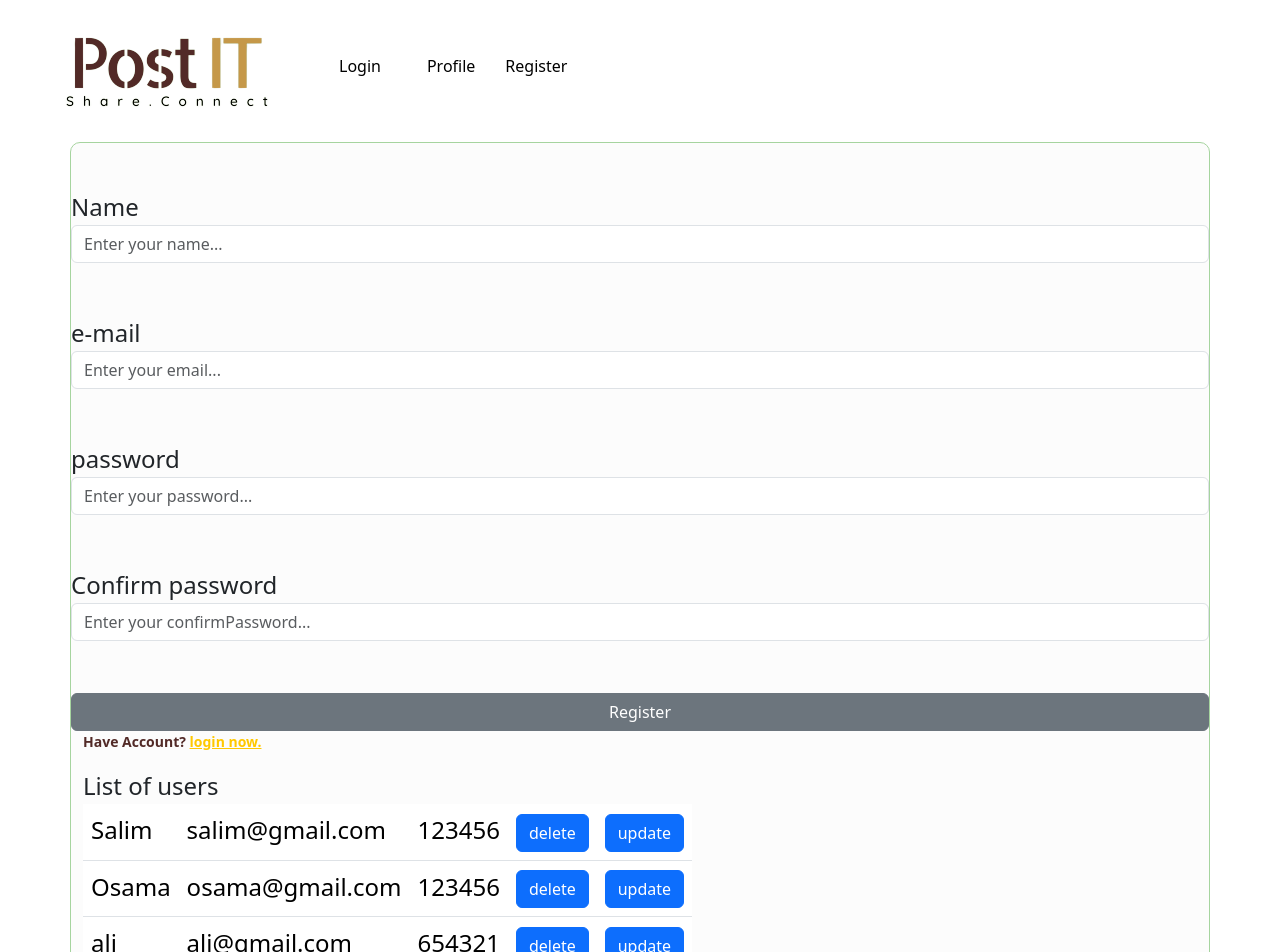
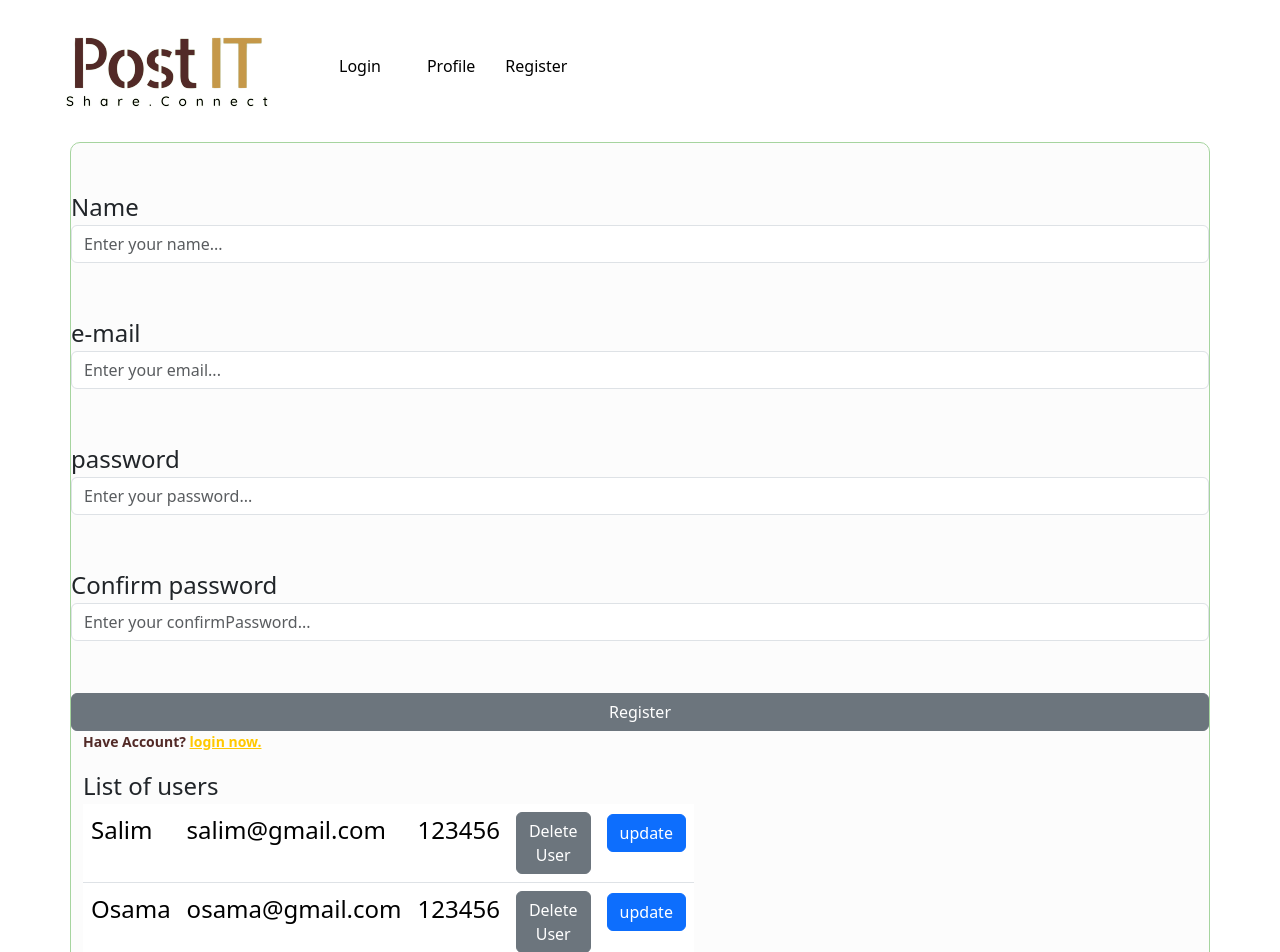
Before and after one commit to SalimAboobakar/postit-app, a React (Create React App) app in the folder client/: page /register in a window 1280 px wide. Shown: the top 952 px of the page. Built offline with nearby package versions, Linux system fonts and the light colour scheme.

Commit message:
add delete user reducer

```diff
--- a/client/src/Components/Register.js
+++ b/client/src/Components/Register.js
@@ -8,7 +8,7 @@ import { useForm, useFormState } from "react-hook-form";
 import { yupResolver } from "@hookform/resolvers/yup";
 import { useState } from "react";
 
-import { addUser } from "../Features/UserSlice";
+import { addUser, deleteUser } from "../Features/UserSlice";
 import { useSelector, useDispatch } from "react-redux";
 
 const Register = () => {
@@ -30,7 +30,9 @@ const Register = () => {
   const [confirmPassword, setconfirmPassword] = useState("");
 
   const dispatch = useDispatch();
-
+  const handleDelete = (email) => {
+    dispatch(deleteUser(email));
+  };
   const onSubmit = (data) => {
     try {
       const userData = {
@@ -133,7 +135,9 @@ const Register = () => {
                     <td>{user.email}</td>
                     <td>{user.password}</td>
                     <td>
-                      <button className="btn btn-primary">delete</button>
+                      <Button onClick={() => handleDelete(user.email)}>
+                        Delete User
+                      </Button>
                     </td>
                     <td>
                       <button className="btn btn-primary">update</button>
--- a/client/src/Features/UserSlice.js
+++ b/client/src/Features/UserSlice.js
@@ -9,7 +9,9 @@ export const userSlice = createSlice({
     addUser: (state, action) => {
       state.value.push(action.payload); //add the payload to the state
     },
-    deleteUser: (state, action) => {},
+    deleteUser: (state, action) => {
+      state.value = state.value.filter((user) => user.email !== action.payload);
+    },
     updateUser: (state, action) => {},
   },
 });
```
